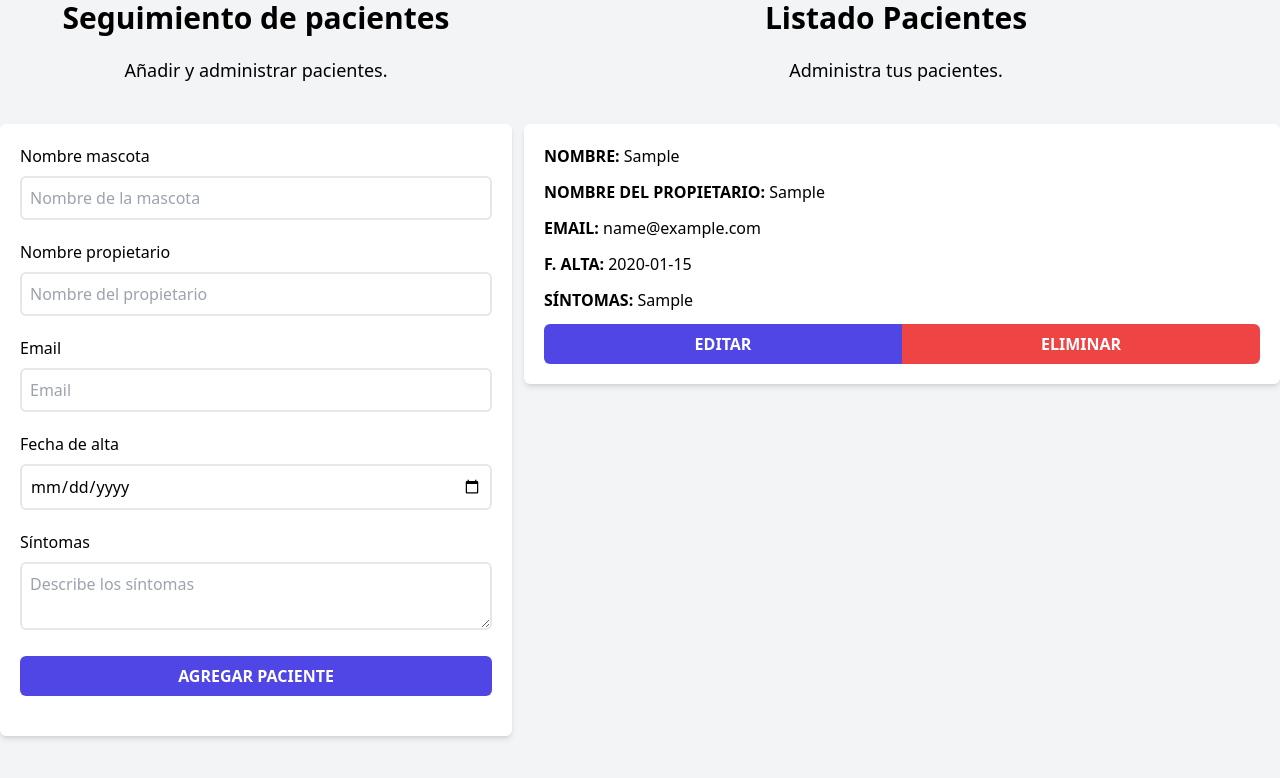
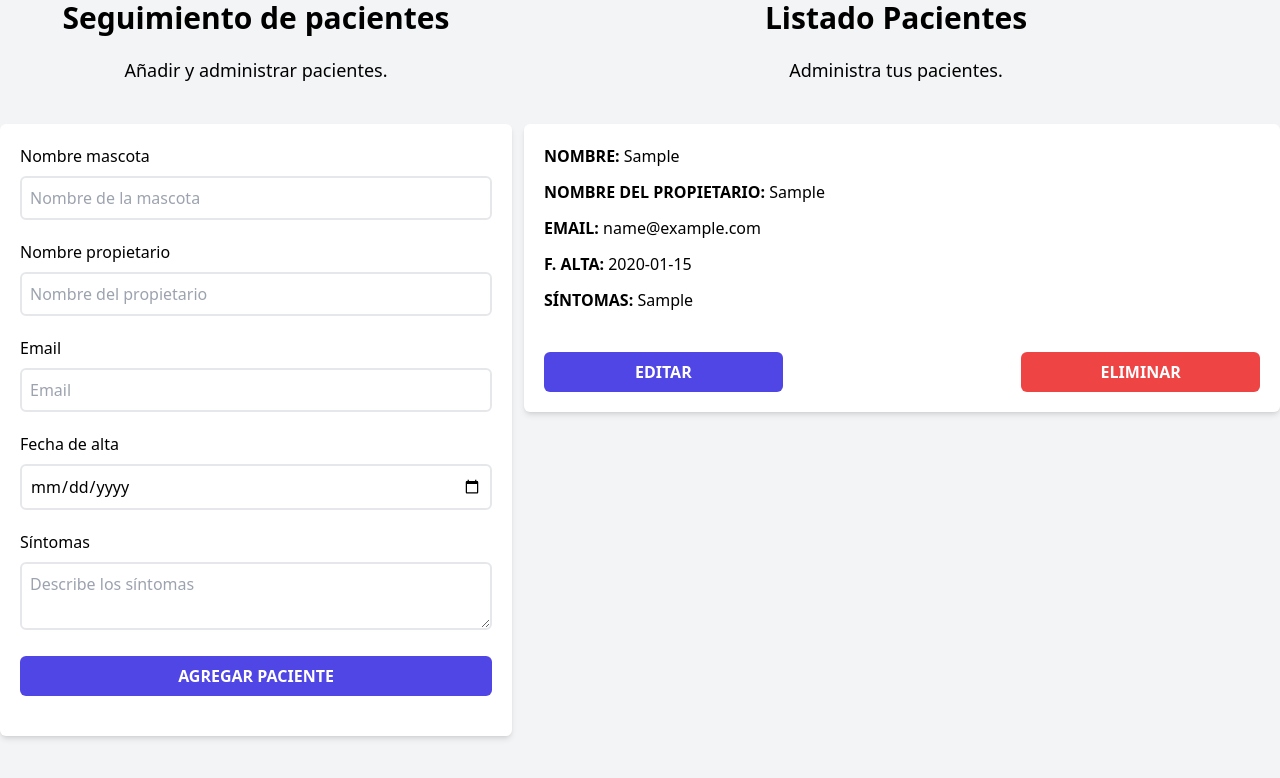
Before and after one commit to salvadorweb89/react-vite-veterinaria, a React (Vite) app in the folder react-citas/: page / in a window 1280 px wide. Both pictures are taken after typing "Sample", "Sample", "name@example.com", "2020-01-15", "Sample" into the empty fields and a click on the input "Agregar paciente". Shown: the part 160-938 px from the top of the page. Built offline with nearby package versions, Linux system fonts and the light colour scheme.

Commit message:
Ajustes visuales para los cta de editar y borrar

```diff
--- a/react-citas/src/components/Paciente.jsx
+++ b/react-citas/src/components/Paciente.jsx
@@ -26,11 +26,11 @@ const Paciente = ({ paciente }) => {
           Síntomas: {''}
           <span className="font-normal normal-case">{sintomas}</span>
         </p>
-        <div>
-          <button className="bg-indigo-600 w-1/2 p-2 uppercase text-white font-bold cursor-pointer
-           hover:bg-indigo-500 rounded-tl-md rounded-bl-md transition-all">Editar</button>
-           <button className="bg-red-500 w-1/2 p-2 uppercase text-white font-bold cursor-pointer
-           hover:bg-red-400 rounded-tr-md rounded-br-md transition-all">Eliminar</button>
+        <div className='flex justify-between mt-10'>
+          <button className="bg-indigo-600 w-1/3 p-2 uppercase text-white font-bold cursor-pointer
+           hover:bg-indigo-500 rounded-md transition-all">Editar</button>
+           <button className="bg-red-500 w-1/3 p-2 uppercase text-white font-bold cursor-pointer
+           hover:bg-red-400 rounded-md transition-all">Eliminar</button>
         </div>
       </div>
   );
```
